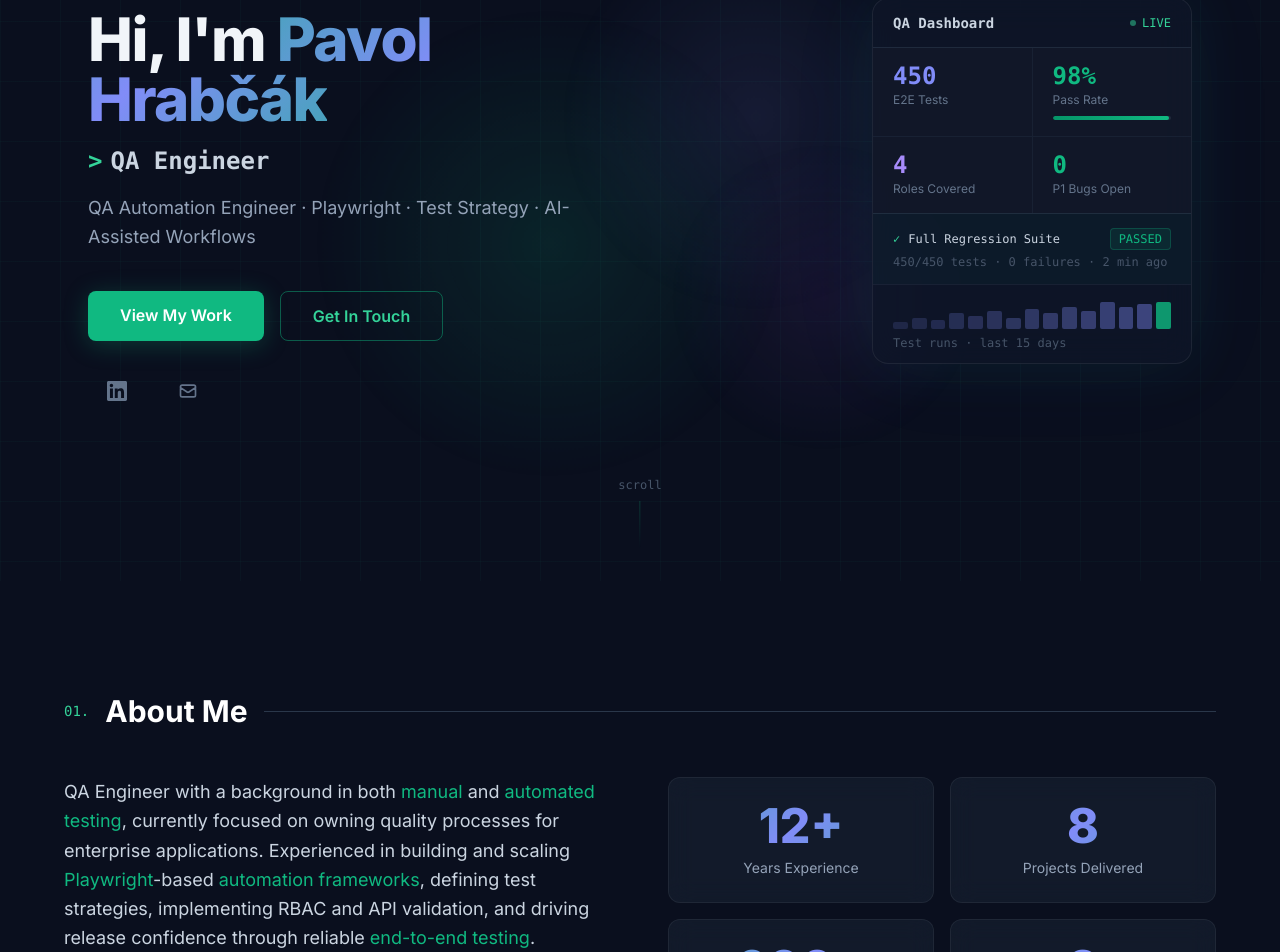
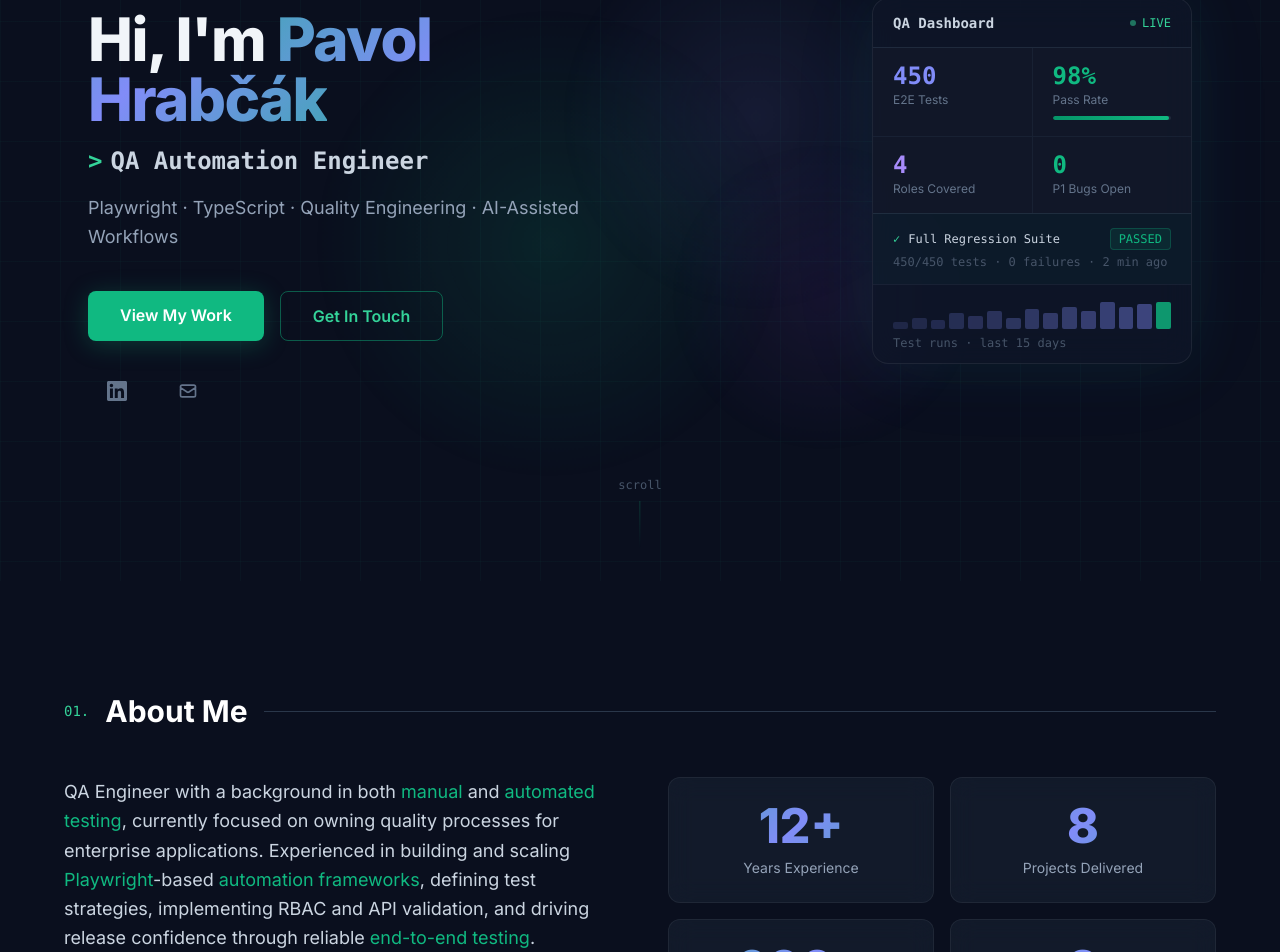
Before and after one commit to pavolhrabcak/qa-portfolio, a React (Vite) app: page /#projects in a window 1280 px wide. Shown: the part 219-1171 px from the top of the page. Built offline with nearby package versions, Linux system fonts and the light colour scheme.

Commit message:
About me updated

```diff
--- a/src/components/About.jsx
+++ b/src/components/About.jsx
@@ -3,8 +3,8 @@ import { personalInfo } from '../data'
 import { useInView } from '../hooks/useInView'
 
 const HIGHLIGHTS = [
-  'manual', 'automated testing', 'automation frameworks', 'automation',
-  'Playwright', 'end-to-end testing', 'AI-assisted workflows',
+  'manual', 'automated testing', 'automation frameworks',
+  'Playwright', 'end-to-end testing', 'supported by modern AI tools',
 ]
 
 function HighlightedText({ text }) {
--- a/src/data.js
+++ b/src/data.js
@@ -1,13 +1,13 @@
 export const personalInfo = {
   name: 'Pavol Hrabčák',
-  title: 'QA Engineer',
-  subtitle: 'QA Automation Engineer · Playwright · Test Strategy · AI-Assisted Workflows',
+  title: 'QA Automation Engineer',
+  subtitle: 'Playwright · TypeScript · Quality Engineering · AI-Assisted Workflows',
   email: 'pali.hrabcak@gmail.com',
   linkedin: 'linkedin.com/in/pavol-hrabcak-856388303',
   github: '',
   location: 'Košice, Slovakia',
   available: true,
-  summary: 'QA Engineer with a background in both manual and automated testing, currently focused on owning quality processes for enterprise applications. Experienced in building and scaling Playwright-based automation frameworks, defining test strategies, implementing RBAC and API validation, and driving release confidence through reliable end-to-end testing. Passionate about improving quality practices, reducing testing inefficiencies, and leveraging modern tools—including AI-assisted workflows—to accelerate software delivery without compromising quality.',
+  summary: 'QA Engineer with a background in both manual and automated testing, currently focused on owning quality processes for enterprise applications. Experienced in building and scaling Playwright-based automation frameworks, defining test strategies, implementing RBAC and API validation, and driving release confidence through reliable end-to-end testing. Focused on improving release confidence through risk-based testing, maintainable automation, and efficient QA workflows supported by modern AI tools.',
   languages: ['English', 'Slovak', 'Czech'],
   stats: [
     { value: '12+',  label: 'Years Experience' },
```
